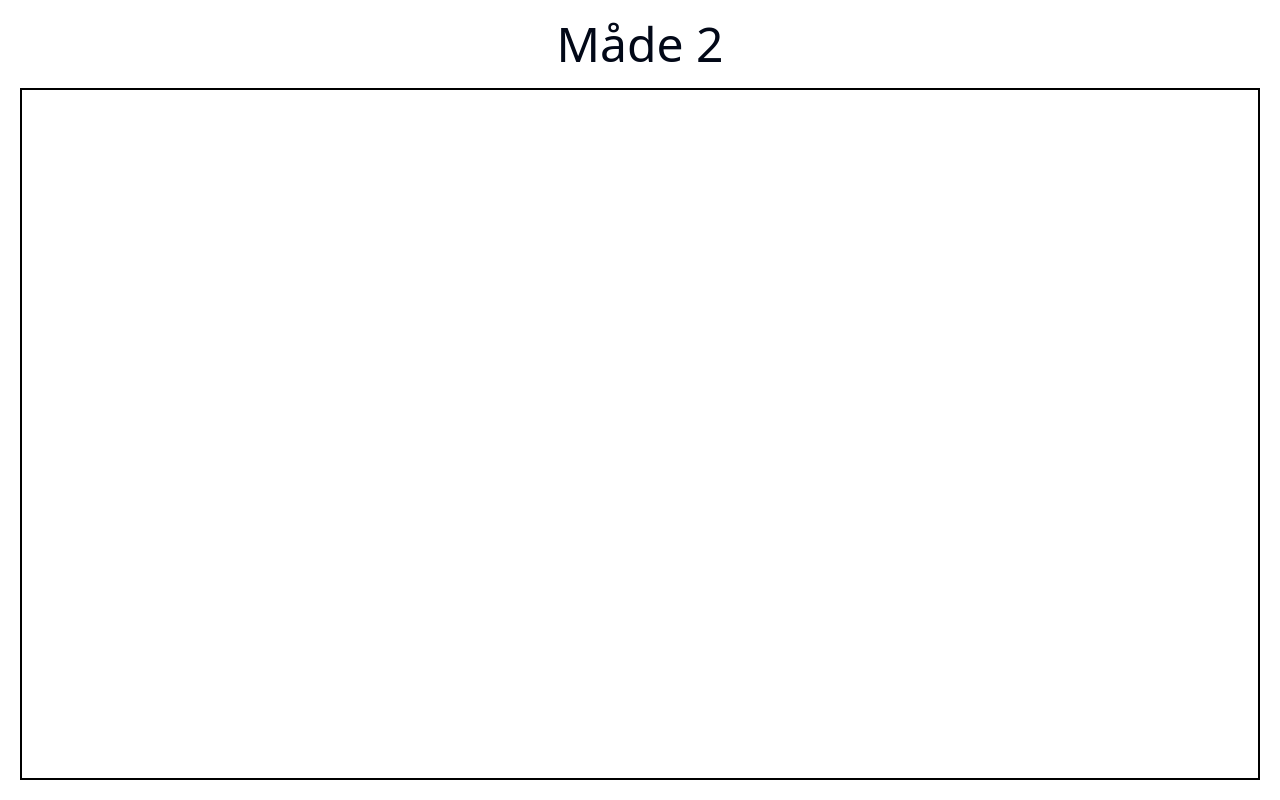
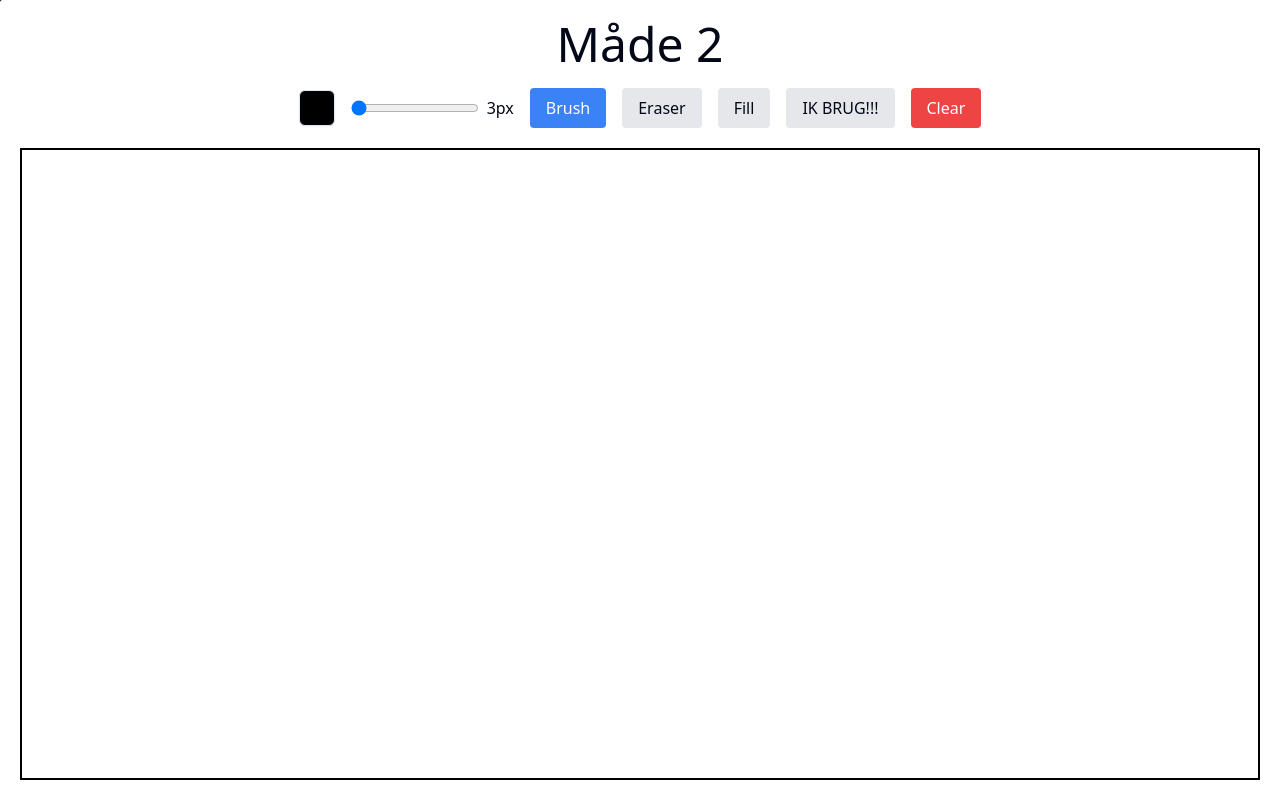
Before and after one commit to WizedWasTaken/DrawingWebAppMethods, a Next.js app: page /secondMethod in a window 1280 px wide. Built offline with nearby package versions, Linux system fonts and the light colour scheme.

Commit message:
Added method 2 drawing

```diff
--- a/src/app/firstMethod/page.tsx
+++ b/src/app/firstMethod/page.tsx
@@ -129,7 +129,6 @@ export default function Method1Page() {
     const mouseEnter = (e: React.MouseEvent) => {
         setCanvasCircleShown(false);
         if (isMouseDown) {
-            // Start a new path at the entry point instead of connecting to the leave point
             const canvas = canvasRef.current;
             if (!canvas) return;
 
@@ -145,7 +144,14 @@ export default function Method1Page() {
             setIsDrawing(true);
             lastPosRef.current = { x, y };
 
-            ctx.strokeStyle = tool === 'eraser' ? '#ffffff' : color;
+            // Set composite operation based on tool
+            if (tool === 'eraser') {
+                ctx.globalCompositeOperation = 'destination-out';
+            } else {
+                ctx.globalCompositeOperation = 'source-over';
+            }
+
+            ctx.strokeStyle = tool === 'eraser' ? 'rgba(0,0,0,1)' : color;
             ctx.lineWidth = brushSize;
         }
     };
@@ -187,7 +193,14 @@ export default function Method1Page() {
         setIsDrawing(true);
         lastPosRef.current = { x, y };
 
-        ctx.strokeStyle = tool === 'eraser' ? '#ffffff' : color;
+        // Set composite operation based on tool
+        if (tool === 'eraser') {
+            ctx.globalCompositeOperation = 'destination-out';
+        } else {
+            ctx.globalCompositeOperation = 'source-over';
+        }
+
+        ctx.strokeStyle = tool === 'eraser' ? 'rgba(0,0,0,1)' : color;
         ctx.lineWidth = brushSize;
     };
 
--- a/src/app/secondMethod/page.tsx
+++ b/src/app/secondMethod/page.tsx
@@ -1,12 +1,256 @@
+'use client'
+
+import CustomCursor from "@/components/CustomCursor";
+import { ColorPicker } from "@/components/ui/colorPicker";
+import { useState, useRef, useEffect } from "react";
+
 export default function Method2Page() {
+    const canvasRef = useRef<HTMLCanvasElement>(null);
+    const [color, setColor] = useState("#000000");
+    const [brushSize, setBrushSize] = useState(3);
+    const [isDrawing, setIsDrawing] = useState(false);
+    const [tool, setTool] = useState<'brush' | 'eraser' | 'fill'>('brush');
+    const [undoStack, setUndoStack] = useState<string[]>([]);
+    const [mousePosition, setMousePosition] = useState<[number, number]>([0, 0]);
+    const [isCursorInCanvas, setIsCursorInCanvas] = useState<boolean>(false);
+    const lastPos = useRef<{ x: number; y: number } | null>(null);
+
+    // On Loads
+    useEffect(() => {
+        const canvas = canvasRef.current;
+        if (!canvas) return;
+
+        canvas.width = canvas.offsetWidth;
+        canvas.height = canvas.offsetHeight;
+
+        saveState();
+    }, []);
+
+    const saveState = () => {
+        const canvas = canvasRef.current;
+        if (!canvas) return;
+        setUndoStack(prev => [...prev, canvas.toDataURL()]);
+    };
+
+    const draw = (e: React.MouseEvent) => {
+        if (!isDrawing || !canvasRef.current) return;
+        const ctx = canvasRef.current.getContext('2d');
+        if (!ctx) return;
+
+        const rect = canvasRef.current.getBoundingClientRect();
+        const x = e.clientX - rect.left;
+        const y = e.clientY - rect.top;
+
+        ctx.beginPath();
+        ctx.lineCap = 'round';
+        ctx.lineWidth = brushSize;
+        ctx.strokeStyle = tool === 'eraser' ? '#FFFFFF' : color;
+
+        if (lastPos.current) {
+            ctx.moveTo(lastPos.current.x, lastPos.current.y);
+            ctx.lineTo(x, y);
+            ctx.stroke();
+        }
+
+        lastPos.current = { x, y };
+    };
+
+    const startDrawing = (e: React.MouseEvent) => {
+        if (tool === 'fill') {
+            floodFill(e);
+            return;
+        }
+        setIsDrawing(true);
+        const rect = canvasRef.current?.getBoundingClientRect();
+        if (!rect) return;
+        lastPos.current = {
+            x: e.clientX - rect.left,
+            y: e.clientY - rect.top
+        };
+    };
+
+    const stopDrawing = () => {
+        setIsCursorInCanvas(false);
+        if (isDrawing) {
+            setIsDrawing(false);
+            lastPos.current = null;
+            saveState();
+        }
+    };
+
+    const floodFill = (e: React.MouseEvent) => {
+        const canvas = canvasRef.current;
+        if (!canvas) return;
+        const ctx = canvas.getContext('2d');
+        if (!ctx) return;
+
+        const rect = canvas.getBoundingClientRect();
+        const x = Math.floor(e.clientX - rect.left);
+        const y = Math.floor(e.clientY - rect.top);
+
+        const imageData = ctx.getImageData(0, 0, canvas.width, canvas.height);
+        const pixels = imageData.data;
+
+        const startPos = (y * canvas.width + x) * 4;
+        const startR = pixels[startPos];
+        const startG = pixels[startPos + 1];
+        const startB = pixels[startPos + 2];
+        const startA = pixels[startPos + 3];
+
+        const fillR = parseInt(color.slice(1, 3), 16);
+        const fillG = parseInt(color.slice(3, 5), 16);
+        const fillB = parseInt(color.slice(5, 7), 16);
+
+        const stack = [[x, y]];
+        const visited = new Set();
+
+        while (stack.length) {
+            const [x, y] = stack.pop()!;
+
+            // Fill a 7x7 square (3 pixels in each direction from center)
+            for (let dx = -3; dx <= 3; dx++) {
+                for (let dy = -3; dy <= 3; dy++) {
+                    const newX = x + dx;
+                    const newY = y + dy;
+                    const key = `${newX},${newY}`;
+
+                    if (visited.has(key)) continue;
+                    visited.add(key);
+
+                    if (newX < 0 || newX >= canvas.width || newY < 0 || newY >= canvas.height) continue;
+
+                    const pos = (newY * canvas.width + newX) * 4;
+                    if (pixels[pos] !== startR || pixels[pos + 1] !== startG ||
+                        pixels[pos + 2] !== startB || pixels[pos + 3] !== startA) continue;
+
+                    pixels[pos] = fillR;
+                    pixels[pos + 1] = fillG;
+                    pixels[pos + 2] = fillB;
+                    pixels[pos + 3] = 255;
+
+                    // Only add the center pixel's neighbors to the stack
+                    if (dx === 0 && dy === 0) {
+                        stack.push([newX + 1, newY], [newX - 1, newY],
+                            [newX, newY + 1], [newX, newY - 1]);
+                    }
+                }
+            }
+        }
+
+        ctx.putImageData(imageData, 0, 0);
+        saveState();
+    };
+
+    // methods
+    function undo() {
+        if (undoStack.length === 0) return;
+
+        const ctx = canvasRef.current?.getContext('2d');
+        if (!ctx) return;
+
+        // Remove the current state from the stack
+        const newStack = [...undoStack];
+        const previousState = newStack.pop();
+        setUndoStack(newStack);
+
+        // Load the previous state
+        if (previousState) {
+            const img = new Image();
+            img.onload = () => {
+                ctx.clearRect(0, 0, ctx.canvas.width, ctx.canvas.height);
+                ctx.drawImage(img, 0, 0);
+            };
+            img.src = previousState;
+        }
+    }
+
+    function clearCanvas() {
+        const ctx = canvasRef.current?.getContext('2d');
+        if (!ctx) return;
+
+        ctx.clearRect(0, 0, ctx.canvas.width, ctx.canvas.height);
+        setUndoStack([]);
+    }
+
+
+
     return (
-        <main className="p-5 flex h-screen justify-center gap-5 align-center flex-col">
+        <main className="p-5 flex h-screen justify-center gap-5 align-center flex-col overflow-hidden">
             <h1 className="text-5xl text-bold text-center">Måde 2</h1>
 
+            <div className="flex gap-4 justify-center items-center">
+                <div className="flex gap-2">
+                    <ColorPicker
+                        onChange={(v) => {
+                            setColor(v);
+                        }}
+                        value={color}
+                    />
+                </div>
 
-            <canvas className="border-2 border-black h-full">
+                <div className="flex gap-2 items-center">
+                    <input
+                        type="range"
+                        min="3"
+                        max="20"
+                        value={brushSize}
+                        onChange={(e) => setBrushSize(Number(e.target.value))}
+                        className="w-32"
+                    />
+                    <span>{brushSize}px</span>
+                </div>
 
-            </canvas>
+                <button
+                    className={`px-4 py-2 rounded ${tool === 'brush' ? 'bg-blue-500 text-white' : 'bg-gray-200'}`}
+                    onClick={() => setTool('brush')}
+                >
+                    Brush
+                </button>
+                <button
+                    className={`px-4 py-2 rounded ${tool === 'eraser' ? 'bg-blue-500 text-white' : 'bg-gray-200'}`}
+                    onClick={() => setTool('eraser')}
+                >
+                    Eraser
+                </button>
+                <button
+                    className={`px-4 py-2 rounded ${tool === 'fill' ? 'bg-blue-500 text-white' : 'bg-gray-200'}`}
+                    onClick={() => setTool('fill')}
+                >
+                    Fill
+                </button>
+                <button
+                    className={`px-4 py-2 rounded bg-gray-200 ${undoStack.length === 0 ? 'opacity-50 cursor-not-allowed' : ''}`}
+                    onClick={undo}
+                    disabled={undoStack.length === 0}
+                >
+                    IK BRUG!!!
+                </button>
+                <button
+                    className="px-4 py-2 rounded bg-red-500 text-white"
+                    onClick={clearCanvas}
+                >
+                    Clear
+                </button>
+            </div>
+
+            <div className="relative flex-grow">
+                <canvas
+                    ref={canvasRef}
+                    className="absolute inset-0 w-full h-full border-2 border-black bg-white"
+                    onMouseDown={startDrawing}
+                    onMouseMove={draw}
+                    onMouseUp={stopDrawing}
+                    onMouseLeave={stopDrawing}
+                    onMouseEnter={() => setIsCursorInCanvas(true)}
+                />
+            </div>
+
+            <CustomCursor
+                brushSize={brushSize}
+                color={tool === 'eraser' ? '#000000' : color}
+                hidden={isCursorInCanvas}
+                mouseLocation={mousePosition}
+            />
         </main>
     )
 }
```
